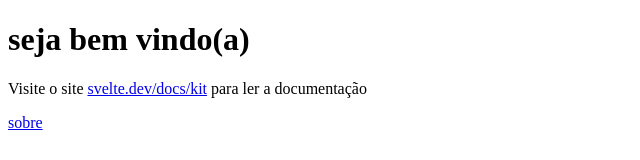
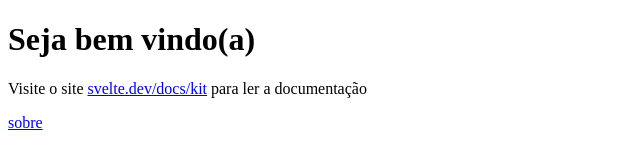
Before and after one commit to sar4silv4/sar4silv4.github.io, a SvelteKit app: page / in a window 1280 px wide. Shown: the top 160 px of the page, without its empty margins (0-640 px from the left). Built offline with nearby package versions, Linux system fonts and the light colour scheme.

Commit message:
Atualização da pag inicial

```diff
--- a/src/routes/+page.svelte
+++ b/src/routes/+page.svelte
@@ -1,3 +1,3 @@
-<h1> seja bem vindo(a) </h1>
-<p>Visite o site <a href="https://svelte.dev/docs/kit">svelte.dev/docs/kit</a> para ler a documentação </p>
+<h1> Seja bem vindo(a) </h1>
+<p> Visite o site <a href="https://svelte.dev/docs/kit"> svelte.dev/docs/kit </a> para ler a documentação </p>
 <a href="/about"> sobre </a>
```
